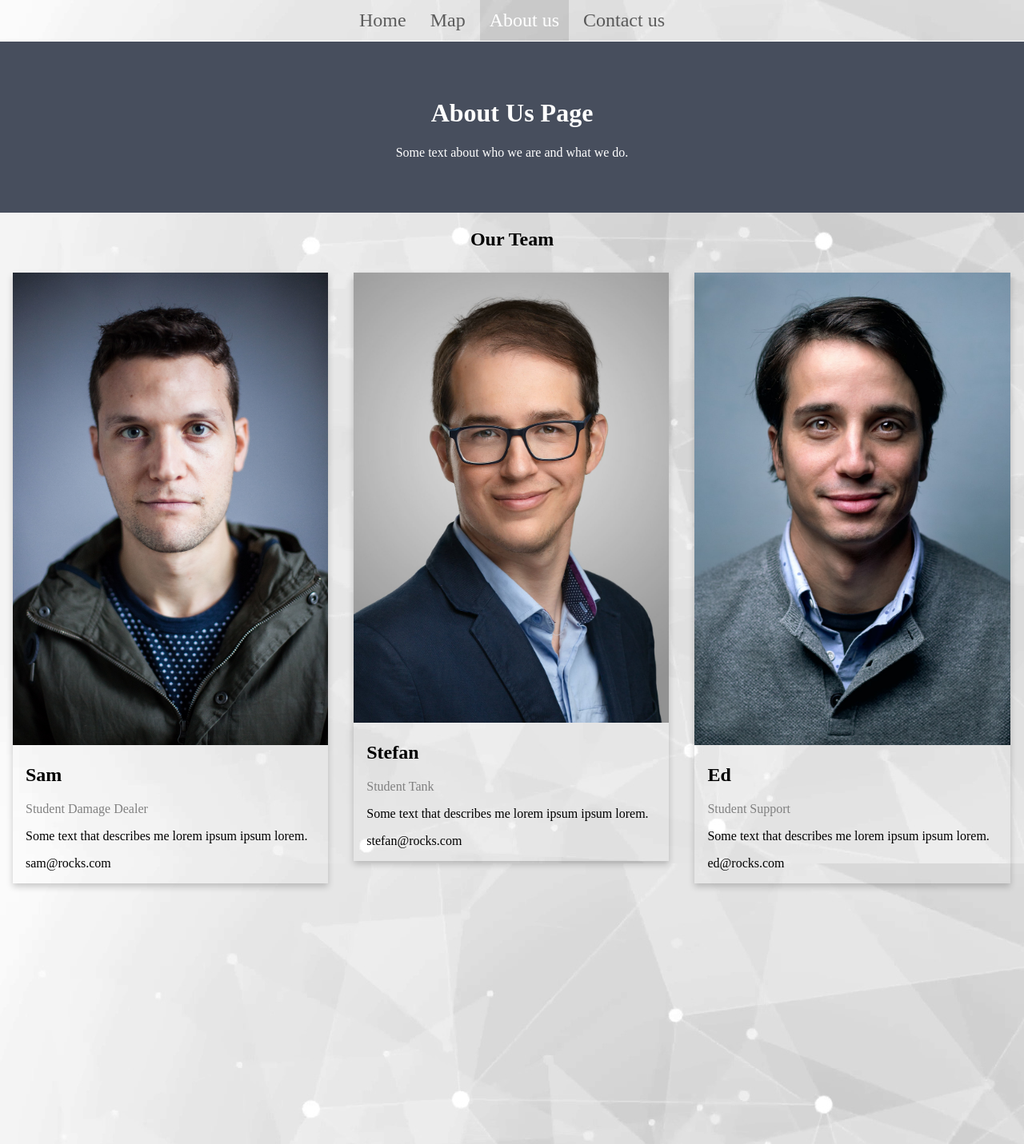
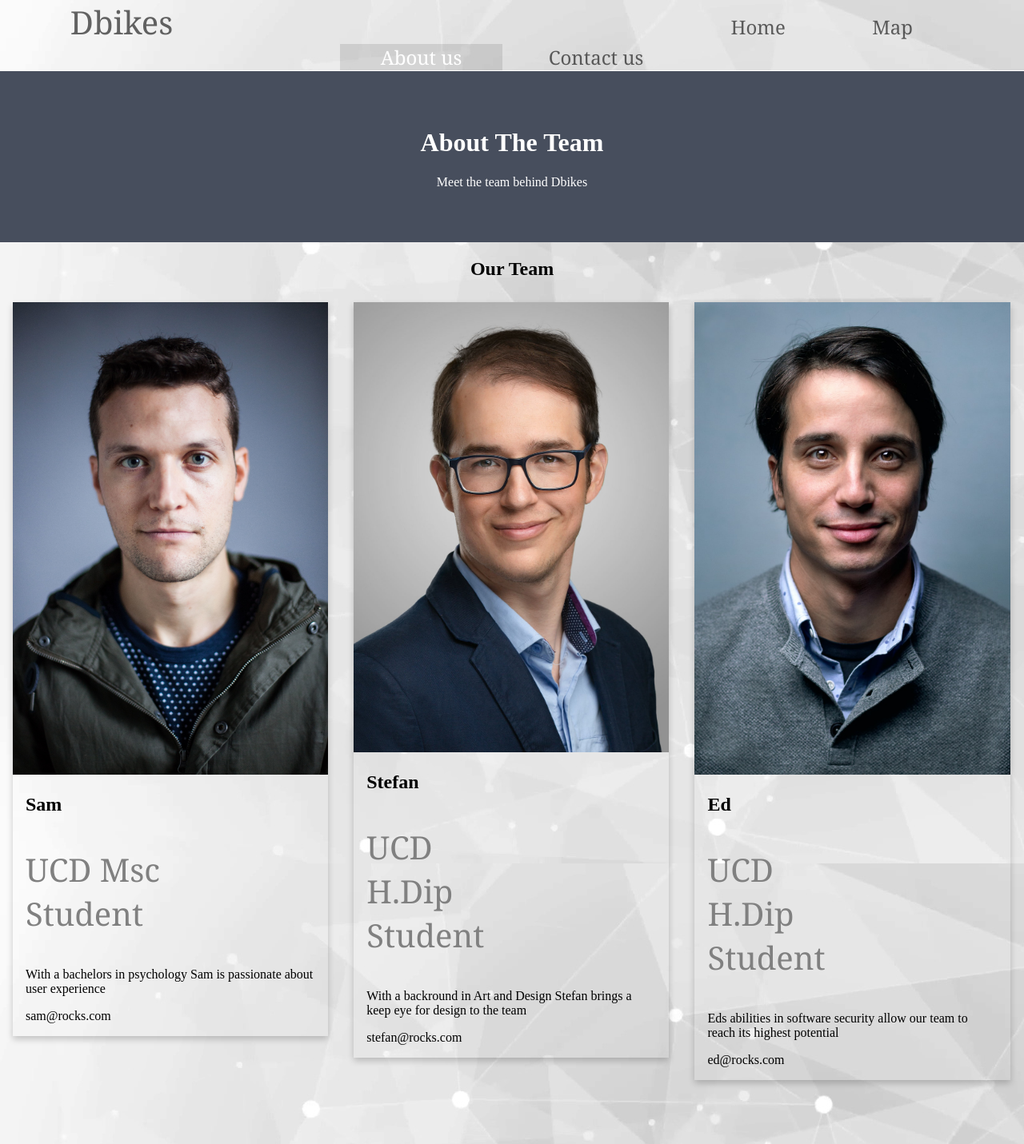
Before and after one commit to stefan-bordei/dbikes-web-app, a Flask app: page /about in a window 1280 px wide. Shown: the whole page at 80% size. Run offline with Flask 2, Linux system fonts and the light colour scheme; parts of the project's set-up code (start-up, migrations or seed data) failed here and were passed over.

Commit message:
Design changes

```diff
--- a/dbikes/flaskapp/app.py
+++ b/dbikes/flaskapp/app.py
@@ -244,6 +244,15 @@ def predSend():
     # returns the predicted free Bike amount
     return str(prediction.predict(data)[0])
 
+@app.route("/wthrGetter")
+def weatherGetter():
+    """
+        function which performs an SQL query to return the most recent weather data
+        """
+    number = session.get("station_number",None)
+    engine = create_engine(f"mysql+mysqlconnector://{DB_NAME}:{DB_PASS}@{DB_HOST}/dbikes_main", echo=True)
+    df = pd.read_sql_query(f"SELECT * from weather_data ORDER BY id DESC LIMIT 1", engine)
+    return df.to_json(orient='records')
 
 
 
--- a/dbikes/flaskapp/static/styles.css
+++ b/dbikes/flaskapp/static/styles.css
@@ -58,6 +76,16 @@ html, body {
     overflow: auto;
 }
 
+.div main-nav{
+    margin-bottom: 0;
+
+}
+
+.title{
+    padding-right:50%;
+    font-family: Georgia, serif;
+    font-size: 40px;
+}
 .nav ul {
     margin: 0;
     padding: 0;
@@ -65,14 +93,21 @@ html, body {
 
 .nav li {
     display: inline;
+    color: rgba(0, 0, 0, .6);
+
 }
 
 .nav a {
     display: inline-block;
-    padding: .5em;
     color: rgba(0, 0, 0, .6);
+    padding-left: 4%;
+    padding-right: 4%;
+    font-family: Georgia, serif;
+    /*color: rgba(0, 0, 0, .6);*/
     text-decoration: none;
 }
+
+
 
 .nav a:hover {
     background-color: rgba(0, 0, 0, .2);
--- a/dbikes/flaskapp/templates/about.html
+++ b/dbikes/flaskapp/templates/about.html
@@ -15,6 +15,7 @@
     <div class="main-header">
         <div class="nav main-nav">
             <ul>
+                <li class="title">Dbikes</li>
                 <li><a href="{{ url_for('home') }}">Home</a></li>
                 <li><a href="{{ url_for('mapbikes') }}">Map</a></li>
                 <li><a class='active' href="{{ url_for('about') }}">About us</a></li>
@@ -25,8 +26,8 @@
 
     <div class="main-body">
         <div class="about-section">
-            <h1>About Us Page</h1>
-            <p>Some text about who we are and what we do.</p>
+            <h1>About The Team</h1>
+            <p>Meet the team behind Dbikes</p>
             </div>
 
             <h2 style="text-align:center">Our Team</h2>
@@ -36,8 +37,8 @@
                 <img src="{{ url_for('static', filename='img/class_sam.jpg') }}" alt="sam" style="width:100%">
                 <div class="container">
                     <h2>Sam</h2>
-                    <p class="title">Student Damage Dealer</p>
-                    <p>Some text that describes me lorem ipsum ipsum lorem.</p>
+                    <p class="title">UCD Msc Student</p>
+                    <p>With a bachelors in psychology Sam is passionate about user experience</p>
                     <p>sam@rocks.com</p>
                 </div>
                 </div>
@@ -48,8 +49,8 @@
                 <img src="{{ url_for('static', filename='img/class_stefan.jpg') }}" alt="stefan" style="width:100%">
                 <div class="container">
                     <h2>Stefan</h2>
-                    <p class="title">Student Tank</p>
-                    <p>Some text that describes me lorem ipsum ipsum lorem.</p>
+                    <p class="title">UCD H.Dip Student</p>
+                    <p>With a backround in Art and Design Stefan brings a keep eye for design to the team </p>
                     <p>stefan@rocks.com</p>
                 </div>
                 </div>
@@ -60,8 +61,8 @@
                 <img src="{{ url_for('static', filename='img/class_ed.jpg') }}" alt="ed" style="width:100%">
                 <div class="container">
                     <h2>Ed</h2>
-                    <p class="title">Student Support</p>
-                    <p>Some text that describes me lorem ipsum ipsum lorem.</p>
+                    <p class="title">UCD H.Dip Student</p>
+                    <p>Eds abilities in software security allow our team to reach its highest potential</p>
                     <p>ed@rocks.com</p>
                 </div>
                 </div>
--- a/dbikes/flaskapp/templates/contacts.html
+++ b/dbikes/flaskapp/templates/contacts.html
@@ -15,6 +15,7 @@
     <div class="main-header">
         <div class="nav main-nav">
             <ul>
+                <li class="title">Dbikes</li>
                 <li><a href="{{ url_for('home') }}">Home</a></li>
                 <li><a href="{{ url_for('mapbikes') }}">Map</a></li>
                 <li><a href="{{ url_for('about') }}">About us</a></li>
--- a/dbikes/flaskapp/templates/index.html
+++ b/dbikes/flaskapp/templates/index.html
@@ -14,6 +14,7 @@
     <div class="main-header">
         <div class="nav main-nav">
             <ul>
+                <li class="title">Dbikes</li>
                 <li><a class='active' href="{{ url_for('home') }}">Home</a></li>
                 <li><a href="{{ url_for('mapbikes') }}">Map</a></li>
                 <li><a href="{{ url_for('about') }}">About us</a></li>
```
Also changed, not shown: other parts of dbikes/flaskapp/static/styles.css (+43 -1 lines), dbikes/flaskapp/static/js/map.js (+41 -7 lines), dbikes/flaskapp/templates/map.html (+17 -0 lines).
